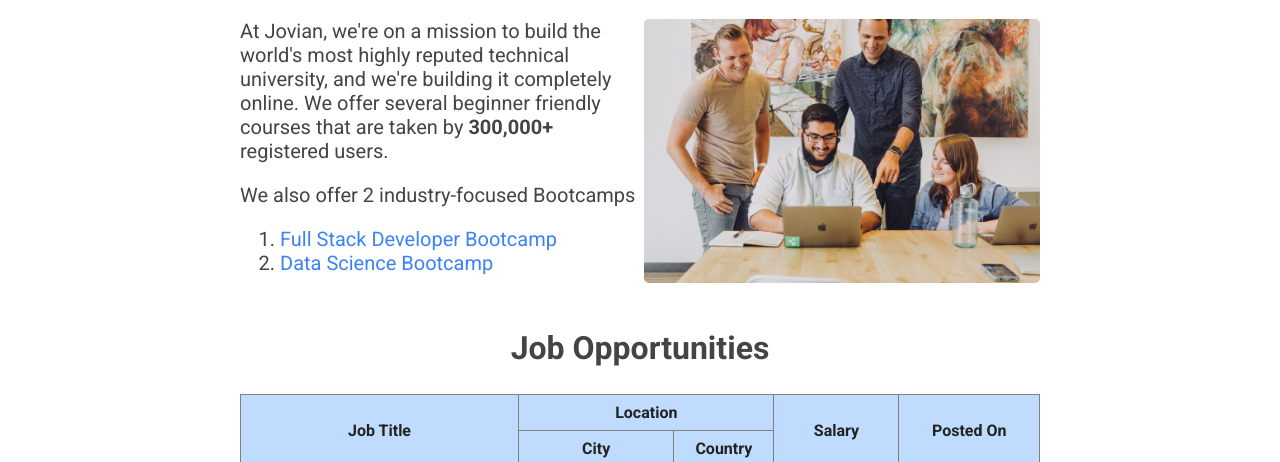
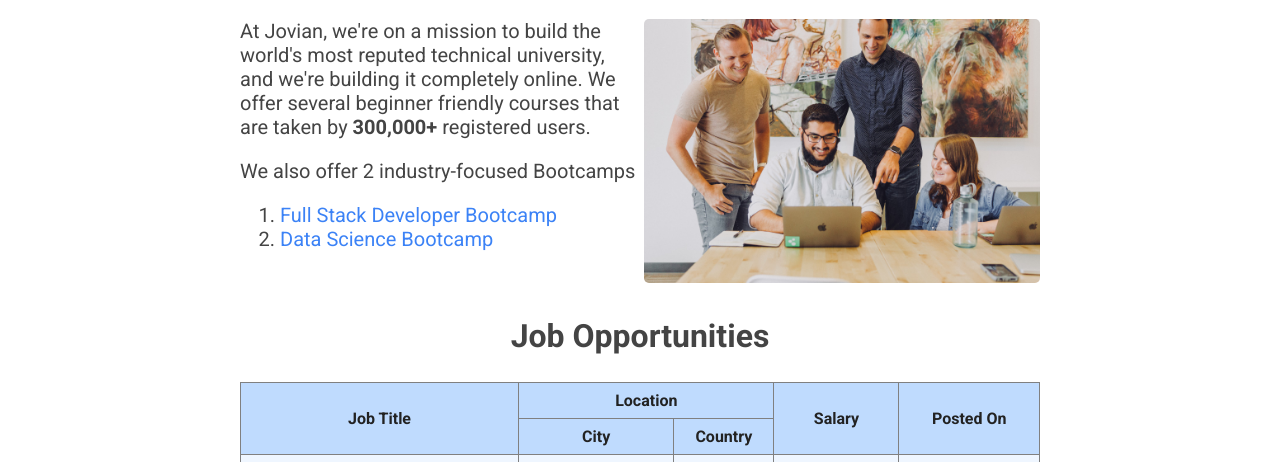
Before and after one commit to SimarjitSingh00/jovian-by-simarjit, a plain HTML site: page src/index.html in a window 1280 px wide. Shown: the part 638-1100 px from the top of the page. Drawn offline with Linux system fonts and the light colour scheme.

Commit message:
made some changes

```diff
--- a/src/index.html
+++ b/src/index.html
@@ -34,7 +34,7 @@
 
     <div id="about">
         <div id="description">
-            <p style="margin-top: 0;">At Jovian, we're on a mission to build the world's most highly reputed technical
+            <p style="margin-top: 0;">At Jovian, we're on a mission to build the world's most reputed technical
                 university, and we're
                 building
                 it completely online. We offer several beginner friendly courses that are taken by <b>300,000+</b>
```
